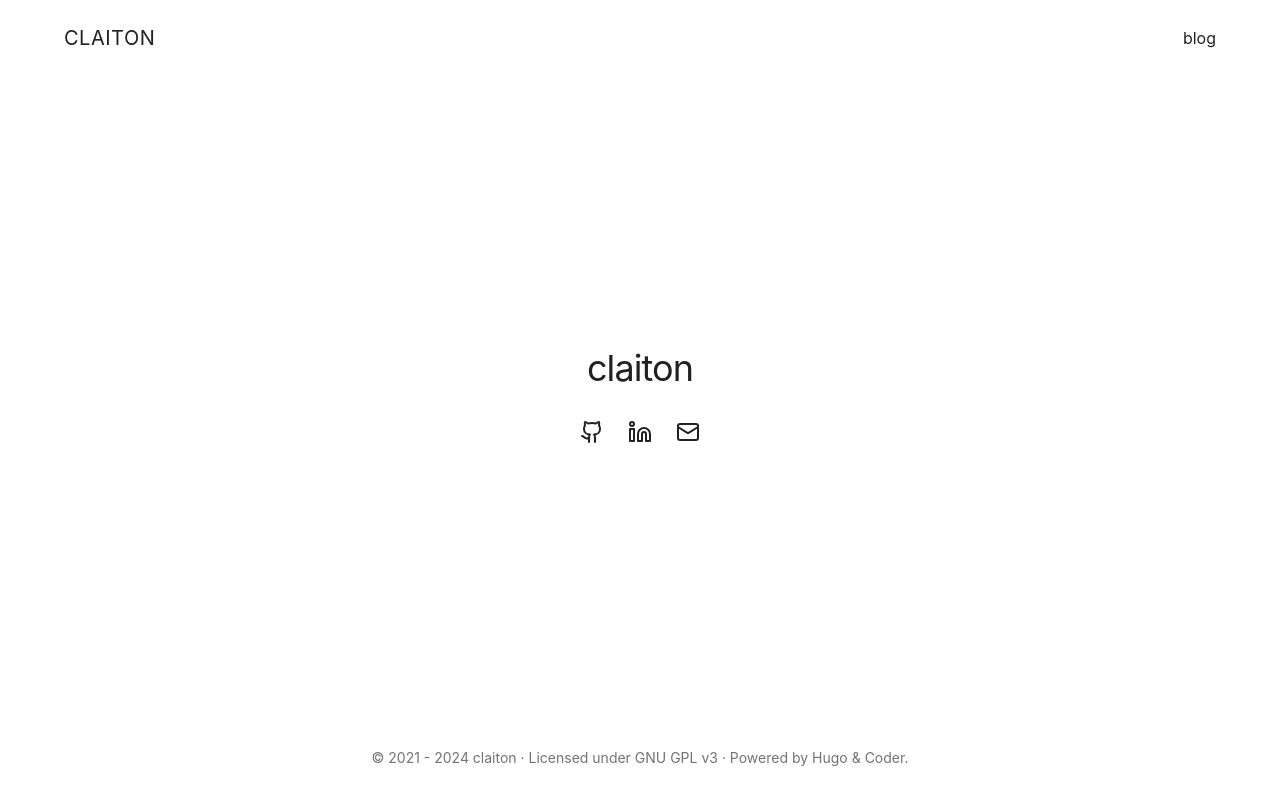
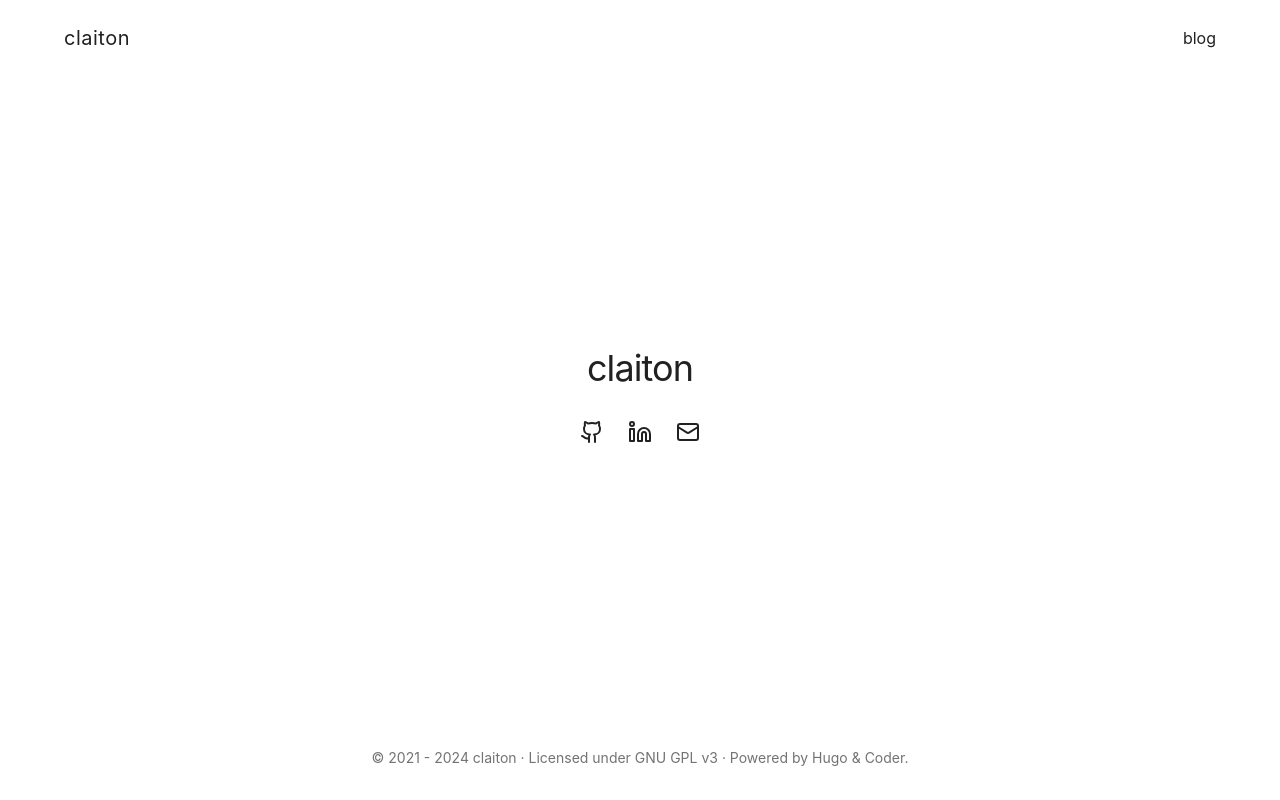
Before and after one commit to claitonr/biscoito-claiton-showcase, a React (Vite) app: page / in a window 1280 px wide. Built offline with nearby package versions, Linux system fonts and the light colour scheme.

Commit message:
Update header name
Set the name in the header to match the name displayed in the center of the page.

```diff
--- a/src/components/Header.tsx
+++ b/src/components/Header.tsx
@@ -2,8 +2,8 @@ const Header = () => {
   return (
     <header className="w-full py-6 px-6">
       <div className="max-w-6xl mx-auto flex justify-between items-center">
-        <h1 className="text-xl font-normal text-foreground uppercase tracking-wide">
-          CLAITON
+        <h1 className="text-xl font-normal text-foreground tracking-wide">
+          claiton
         </h1>
         <nav>
           <a
```
